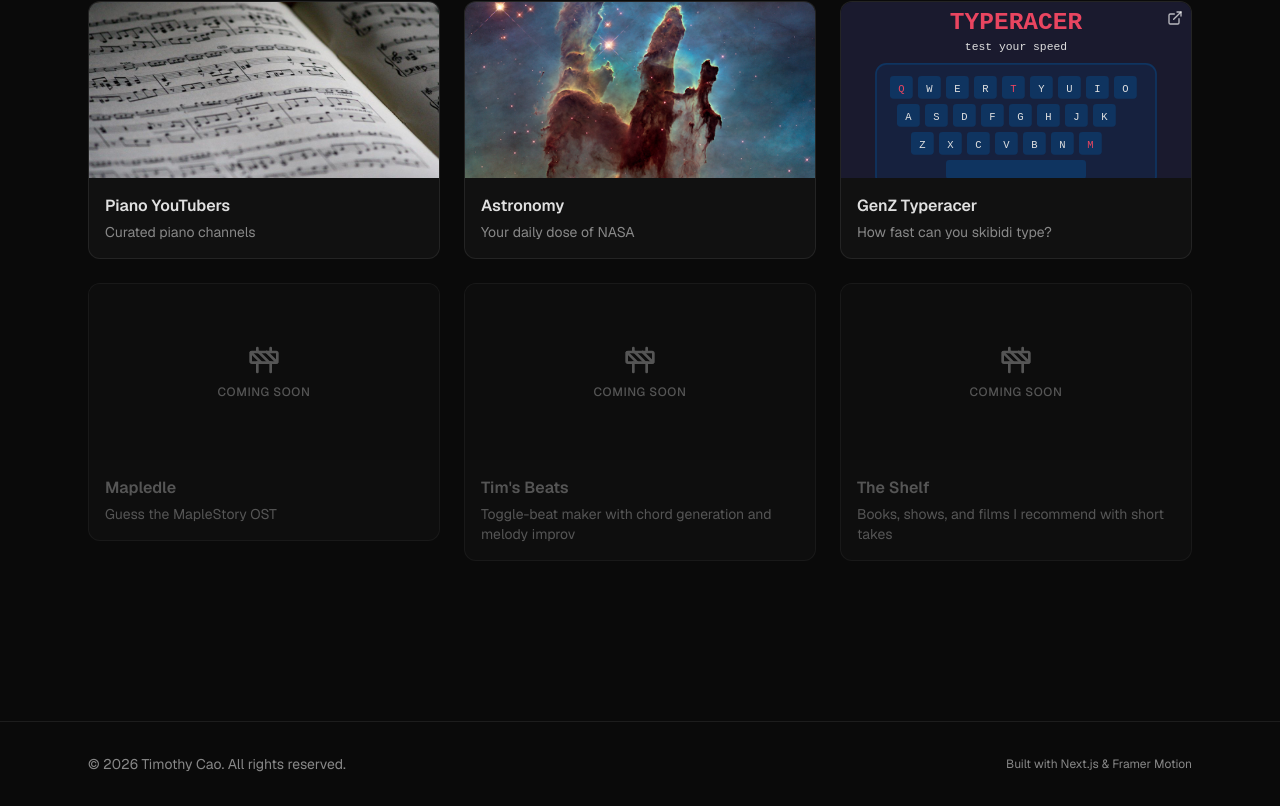
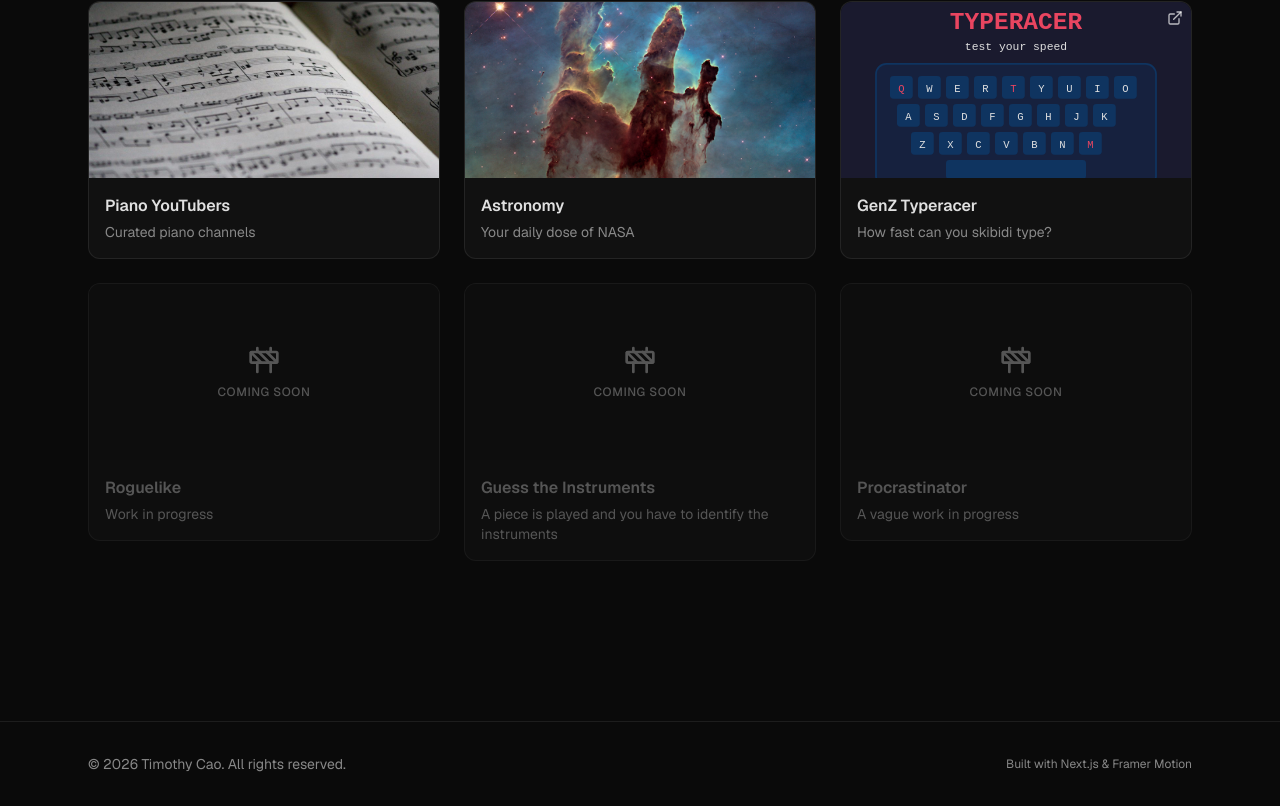
Before and after one commit to Timothy-Cao/Timothy-Cao.github.io, a Next.js app: page /playground in a window 1280 px wide. Shown: the part 1745-2551 px from the top of the page. Built offline with nearby package versions, Linux system fonts and the light colour scheme.

Commit message:
Update coming soon playground cards

```diff
--- a/src/data/playground.ts
+++ b/src/data/playground.ts
@@ -137,22 +137,22 @@ export const playgroundCards: PlaygroundCard[] = [
   },
   // --- Coming soon ---
   {
-    title: "Mapledle",
-    subtitle: "Guess the MapleStory OST",
+    title: "Roguelike",
+    subtitle: "Work in progress",
     href: "/playground/mapledle",
     coverImage: "",
     comingSoon: true,
   },
   {
-    title: "Tim's Beats",
-    subtitle: "Toggle-beat maker with chord generation and melody improv",
+    title: "Guess the Instruments",
+    subtitle: "A piece is played and you have to identify the instruments",
     href: "/playground/beats",
     coverImage: "",
     comingSoon: true,
   },
   {
-    title: "The Shelf",
-    subtitle: "Books, shows, and films I recommend with short takes",
+    title: "Procrastinator",
+    subtitle: "A vague work in progress",
     href: "/playground/shelf",
     coverImage: "",
     comingSoon: true,
```
